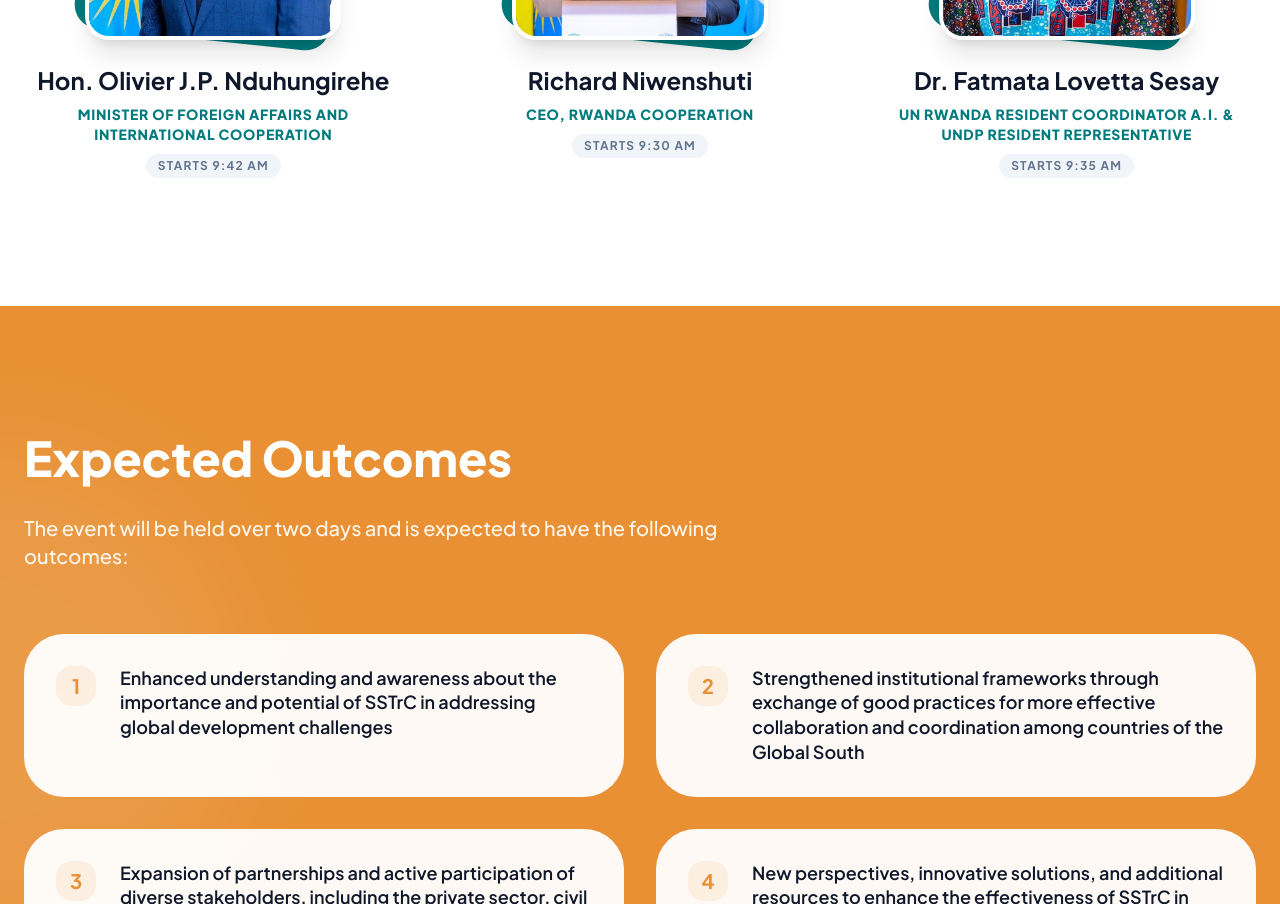
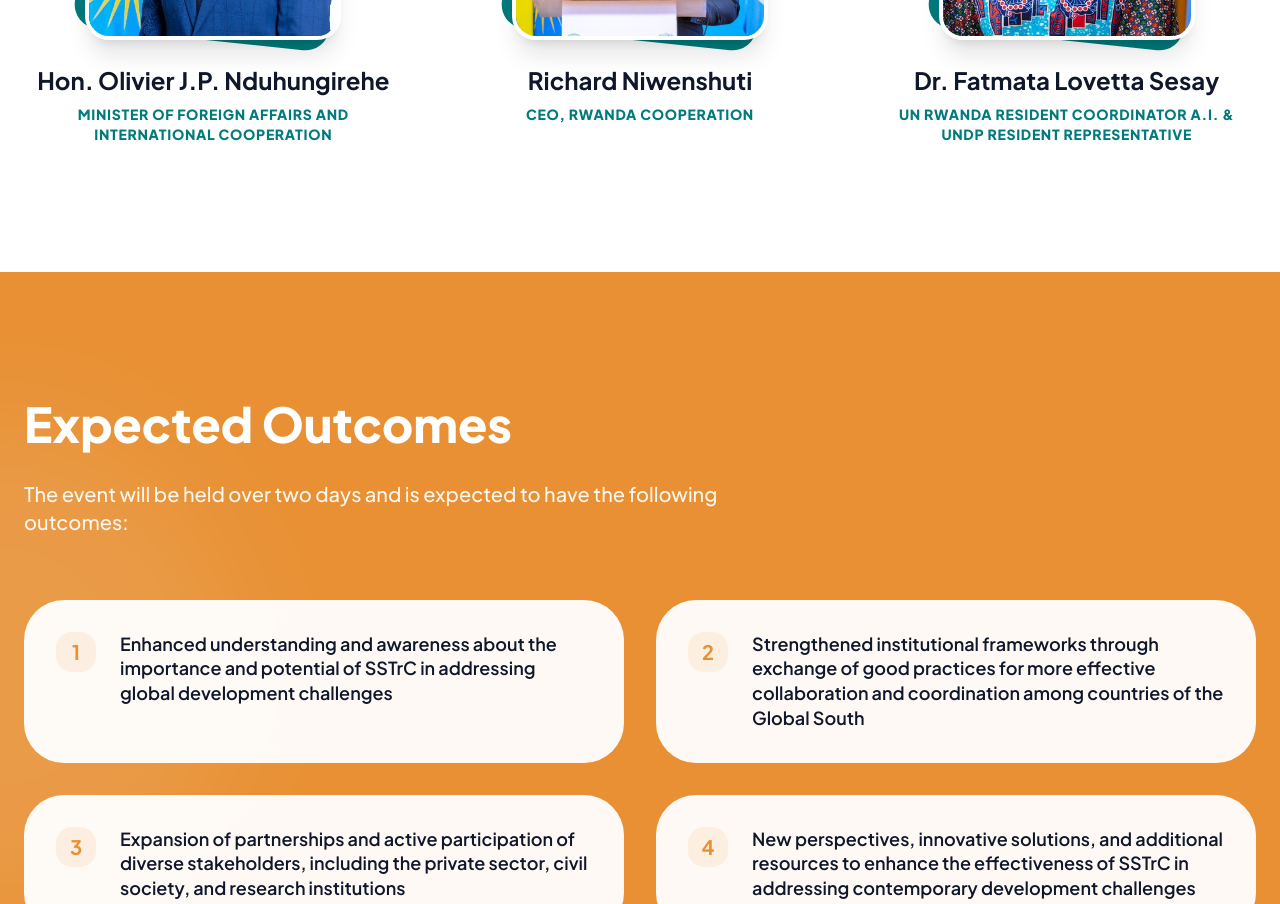
Before and after one commit to igizeneza100-lab/undp_rwanda, a React (Vite) app: page / in a window 1280 px wide. Shown: the part 2680-3584 px from the top of the page. Built offline with nearby package versions, Linux system fonts and the light colour scheme.

Commit message:
removed date

```diff
--- a/src/components/Speakers.tsx
+++ b/src/components/Speakers.tsx
@@ -9,21 +9,18 @@ const SPEAKERS = [
     name: "Hon. Olivier J.P. Nduhungirehe",
     role: "Minister of Foreign Affairs and International Cooperation",
     image: olivierImg,
-    agendaTime: "9:42 am",
     day: 0
   },
   {
     name: "Richard Niwenshuti",
     role: "CEO, Rwanda Cooperation",
     image: richardImg,
-    agendaTime: "9:30 am",
     day: 0
   },
   {
     name: "Dr. Fatmata Lovetta Sesay",
     role: "UN Rwanda Resident Coordinator a.i. & UNDP Resident Representative",
     image: fatmataImg,
-    agendaTime: "9:35 am",
     day: 0
   }
 ];
@@ -46,7 +43,7 @@ export default function Speakers() {
             viewport={{ once: true }}
             className="text-4xl md:text-5xl font-extrabold text-slate-900 mb-6"
           >
-            Speakers
+              Speakers
           </motion.h2>
           <motion.p
             initial={{ opacity: 0, y: 20 }}
@@ -81,10 +78,7 @@ export default function Speakers() {
                 </div>
               </div>
               <h3 className="text-2xl font-bold text-slate-900 mb-2">{speaker.name}</h3>
-              <p className="text-brand-teal font-extrabold text-sm uppercase tracking-wider mb-2">{speaker.role}</p>
-              <div className="inline-flex items-center gap-2 text-slate-500 text-xs font-bold uppercase tracking-widest bg-slate-100 px-3 py-1 rounded-full">
-                <span>Starts {speaker.agendaTime}</span>
-              </div>
+              <p className="text-brand-teal font-extrabold text-sm uppercase tracking-wider">{speaker.role}</p>
             </motion.div>
           ))}
         </div>
```
